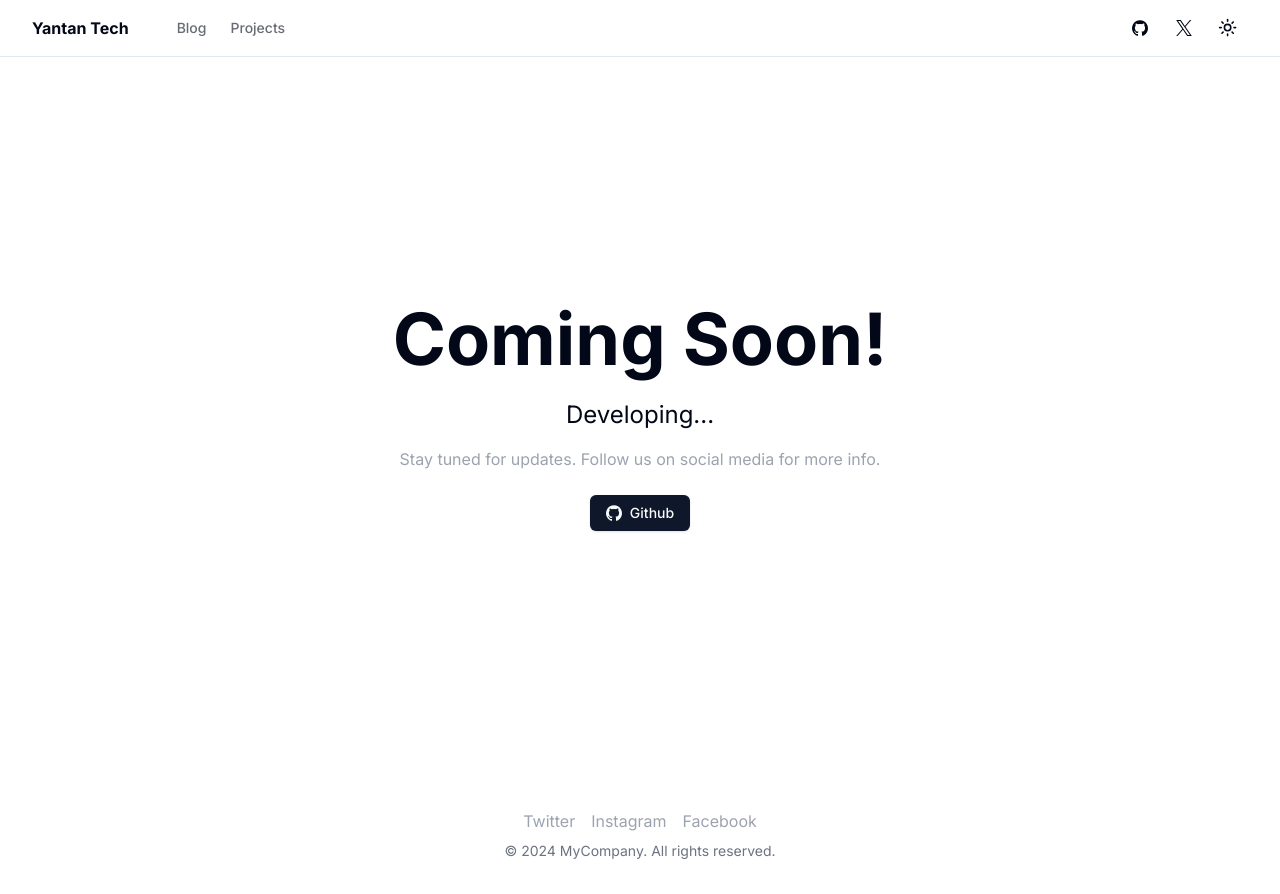
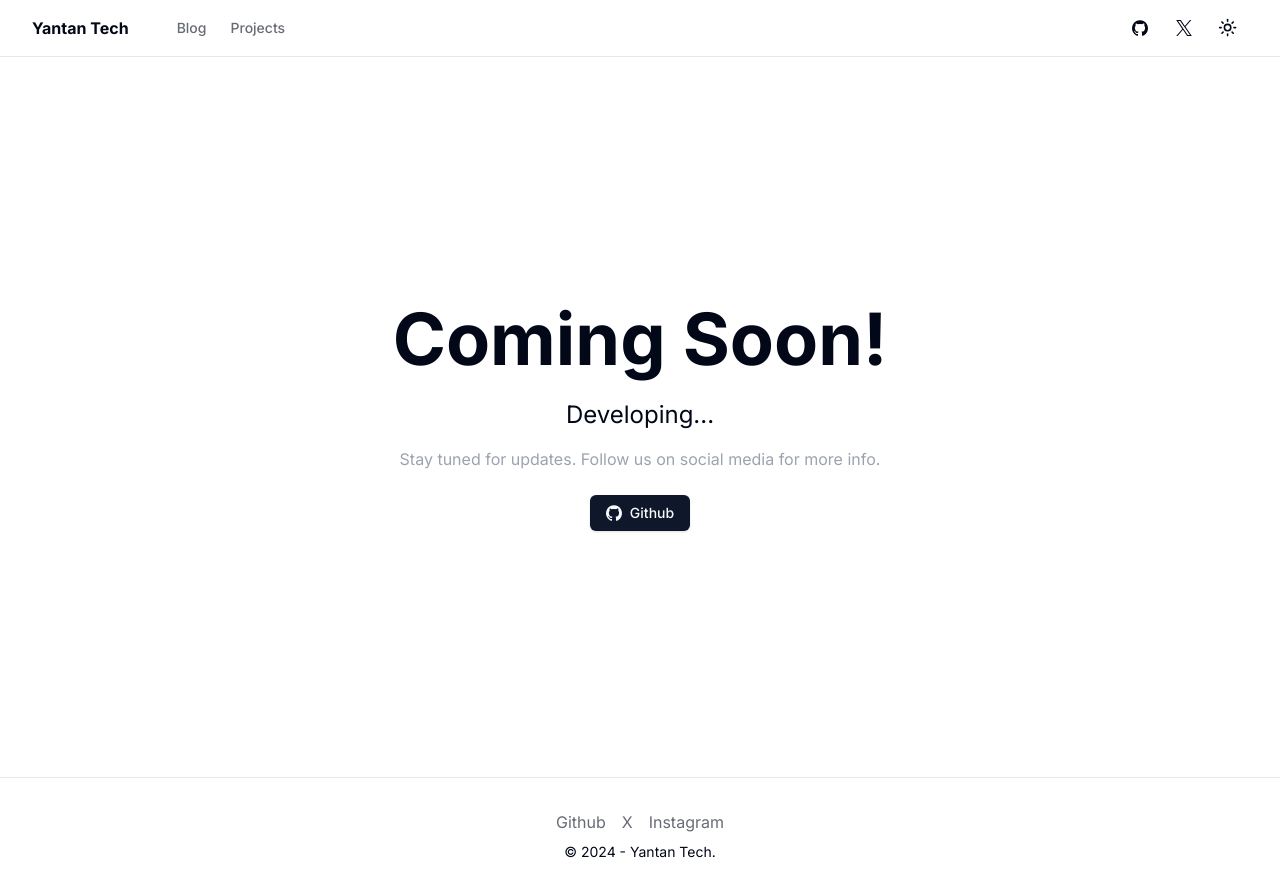
Before and after one commit to syuya2036/blog, a Next.js app: page / in a window 1280 px wide. Built offline with nearby package versions, Linux system fonts and the light colour scheme.

Commit message:
フッターの作成

```diff
--- a/components/site-footer.tsx
+++ b/components/site-footer.tsx
@@ -1,21 +1,38 @@
+import { siteConfig } from "@/config/site";
+import Link from "next/link";
+
 export default function SiteFooter() {
   return (
-    <footer className="w-full py-8 text-center">
-      <div className="container mx-auto">
+    <footer className="w-full text-center">
+      <hr className="" />
+      <div className="container mx-auto my-8">
         <div className="mb-2">
-          <a href="#" className="text-gray-400 mx-2 hover:text-white">
-            Twitter
-          </a>
-          <a href="#" className="text-gray-400 mx-2 hover:text-white">
+          <Link
+            href={siteConfig.links.github}
+            className="mx-2 transition-colors hover:text-primary text-foreground/60"
+            target="_blank"
+            rel="noreferrer"
+          >
+            Github
+          </Link>
+          <Link
+            href={siteConfig.links.X}
+            className="mx-2 transition-colors hover:text-primary text-foreground/60"
+            target="_blank"
+            rel="noreferrer"
+          >
+            X
+          </Link>
+          <Link
+            href={siteConfig.links.instagram}
+            className="mx-2 transition-colors hover:text-primary text-foreground/60"
+            target="_blank"
+            rel="noreferrer"
+          >
             Instagram
-          </a>
-          <a href="#" className="text-gray-400 mx-2 hover:text-white">
-            Facebook
-          </a>
+          </Link>
         </div>
-        <p className="text-gray-500 text-sm">
-          &copy; 2024 MyCompany. All rights reserved.
-        </p>
+        <p className="text-sm">&copy; 2024 - Yantan Tech.</p>
       </div>
     </footer>
   );
--- a/config/site.ts
+++ b/config/site.ts
@@ -6,7 +6,9 @@ export const siteConfig = {
   links: {
     github: "https://github.com/syuya2036",
     X: "https://x.com/SyuYa_0o0_",
-    personalSite: "https://yantan.dev"
+    instagram: "https://www.instagram.com/syuya_0o0_/",
+    personalSite: "https://www.yantan.dev",
+    techBlog: "https://www.yantan.dev/blog",
   }
 }
 
```
